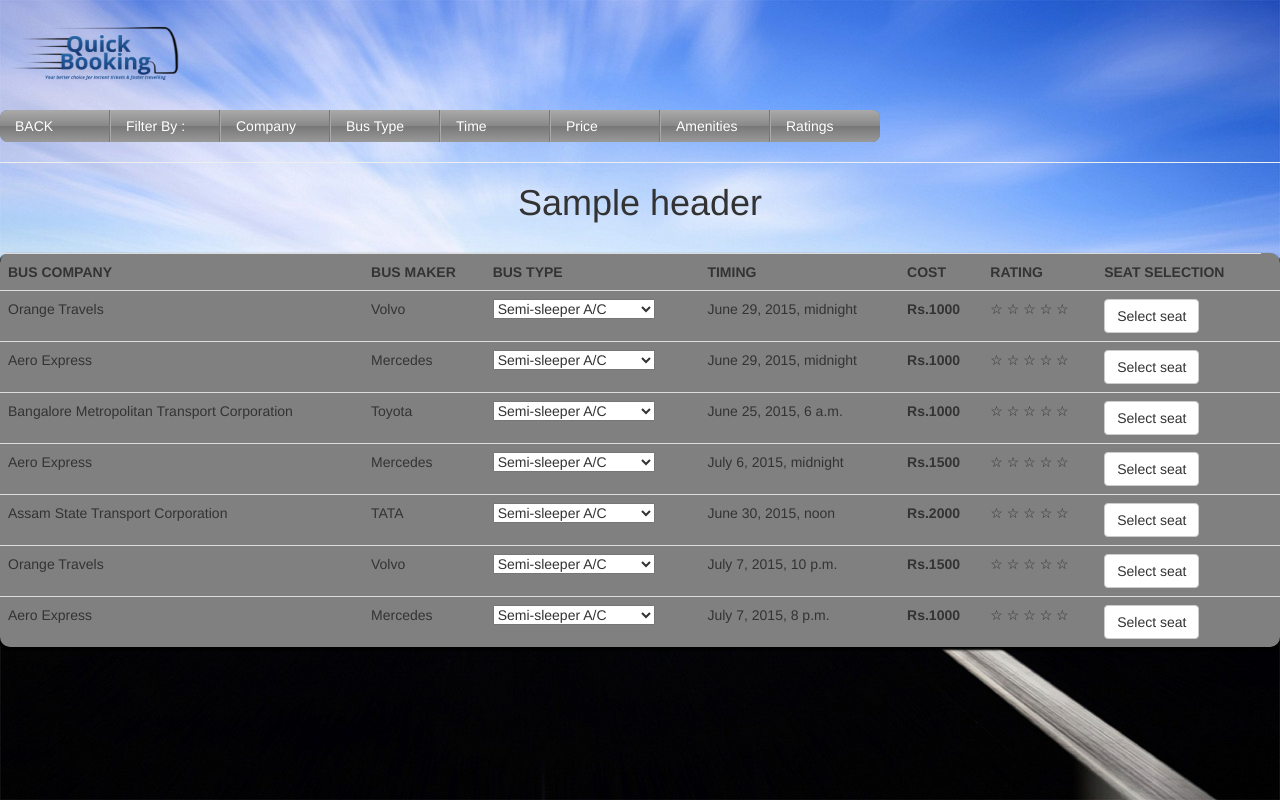
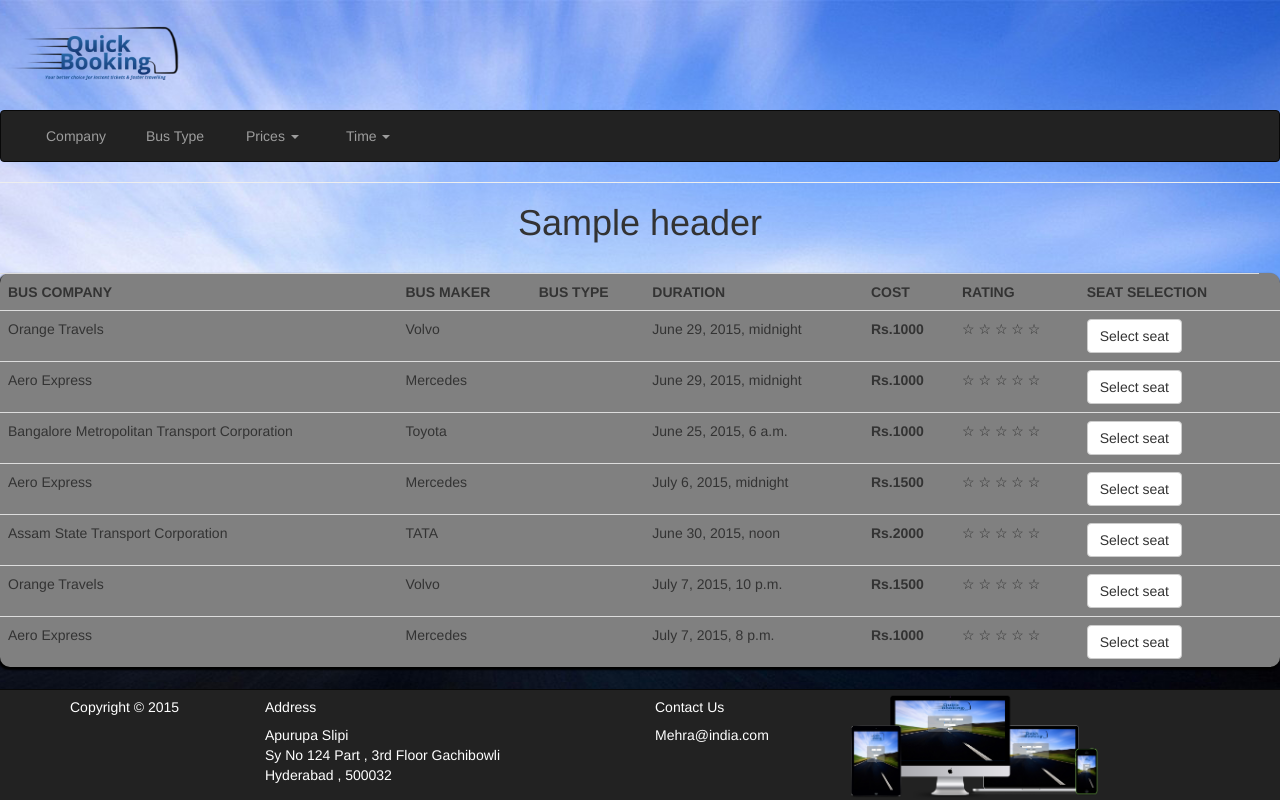
Before and after one commit to knowledge-sharing-campaign/QuickBooking, a Django app: template QuickBooking/templates/QuickBooking/results.html in a window 1280 px wide. Run offline with Django 3.2, Linux system fonts and the light colour scheme; data comes from the database, SQL or seed files in the repository; tables that the repository leaves empty hold one stand-in row (values such as "Sample post"); the template is opened without the code that fills it: values that come from a table or form of the project are taken from there, most other values are stand-ins (such as "Sample title", 1, 10 or a date in 2020); some libraries are stand-ins or nearby versions.

Commit message:
Axel/benn/farel |#92| Adding the address within the footer and the call center

```diff
--- a/QuickBooking/static/QuickBooking/css/home.css
+++ b/QuickBooking/static/QuickBooking/css/home.css
@@ -4,15 +4,17 @@
 
 }
 body{
-	color: ;
-	font-style:;
 	font-family: 'Verdana';
 	height: ;
 	width: 100%;
-	margin: 0 auto;
-	background-size: 100% , 100% ;
 	background-repeat: no-repeat;
-	background-image: url("../images/way3.jpeg");
+	background-image: url("../images/way4.jpg");
+    -moz-background-size: cover;
+	-webkit-background-size: cover;
+	background-size: cover;
+	background-position: top center !important;
+	background-repeat: no-repeat !important;
+	background-attachment: fixed;
 
 }
 
@@ -42,7 +44,7 @@ li{
 	float: left;
 	display: inline-block;
 	width: 100px;
-	background-color:
+	background-color: ;
 }
 
 .table{
@@ -51,8 +53,12 @@ li{
 	background-color: rgb(128,128,128);
 	box-shadow: -1px 2px 2px 1px rgba(0, 0, 0, 1);
 }
-
+.header{
+	position: relative;
+	width: 100%;
+}
 .logo1{
+	text-align:center;
 	margin: -50px 50px 0em;
 	padding: -45px -5px 0em;
 }
@@ -69,3 +75,7 @@ li{
 .selectedRoute{
     text-align: center;
 }
+
+footer , h5{
+	color: white;
+}
--- a/QuickBooking/static/QuickBooking/js/home.js
+++ b/QuickBooking/static/QuickBooking/js/home.js
@@ -8,8 +8,6 @@ function checkTravelType(option) {
           $('#form2').css("display", "none");
         } else
         $('#form2').css("display", "inline-block");
-
-
 }
 
 function oneTripDate(){
@@ -38,3 +36,8 @@ function loadAutocomplete (id, busRoutes) {
     });
   });
 }
+
+ function validateForm () {
+       return false;
+
+ }
--- a/QuickBooking/templates/QuickBooking/results.html
+++ b/QuickBooking/templates/QuickBooking/results.html
@@ -18,123 +18,72 @@
                                 <script type="text/javascript" src="{% static "QuickBooking/js/bootstrap.js" %}"></script>
                             </head>
                             <body>
-                                <a href="document.location.href="/";"> <img src="{% static "QuickBooking/images/logo3.png" %}" height="110"/></a>
-                                <table style="width:100%" align="center">
-                                    <tr>
-                                        <ul class="menu">
-                                            <li>
-                                                <a href="document.location.href="/";" method="post" class="back">BACK</a>
+                                <img src="{% static "QuickBooking/images/logo3.png" %}" height="110"/>
+
+                                <nav class="navbar navbar-inverse">
+                                <div class="container-fluid">
+                                  <div class="navbar-header">
+                                      <button type="button" class="navbar-toggle collapsed" data-toggle="collapse" data-target="#bs-example-navbar-collapse-1" aria-expanded="false">
+                                        <span class="sr-only"></span>
+                                        <span class="icon-bar"></span>
+                                        <span class="icon-bar"></span>
+                                        <span class="icon-bar"></span>
+                                      </button>
+                                      <a class="navbar-brand" href="#">
+
+                                      </a>
+                                    </div>
+                                  <div class="collapse navbar-collapse" id="bs-example-navbar-collapse-1">
+                                              <ul class="nav navbar-nav">
+                                                <li class="dropdown">
+                                                  <a href="#" class="dropdown-toggle" data-toggle="dropdown"  aria-haspopup="true" aria-expanded="false"> Company </a>
+                                                  <ul class="dropdown-menu">
+                                                    <li><a href="#"></a></li>
+                                                  </ul>
                                                 </li>
-                                            <li>
-                                                <a method="post">Filter By :</a>
+
+                                                <li class="dropdown">
+                                                  <a href="#" class="dropdown-toggle" data-toggle="dropdown" aria-haspopup="true" aria-expanded="false"> Bus Type </a>
+                                                  <ul class="dropdown-menu">
+                                                    <li><a href="#">Action</a></li>
+                                                  </ul>
                                                 </li>
-                                            <li>
-                                                <a href="#">Company</a>
-                                                <ul>
-                                                    <li>
-                                                        <a href="#">Orange Travels</a>
+
+                                                <li class="dropdown">
+                                                  <a href="#" class="dropdown-toggle" data-toggle="dropdown" aria-haspopup="true" aria-expanded="false"> Prices <span class="caret"></span></a>
+                                                  <ul class="dropdown-menu">
+                                                    <li><a href="#">Action</a></li>
+                                                  </ul>
                                                 </li>
-                                                    <li>
-                                                        <a href="#">Bangalore M.T.C</a>
-                                                    </li>
-                                                    <li>
-                                                        <a href="#">Bandra Bus Company</a>
-                                                    </li>
-                                                    <li>
-                                                        <a href="#">BEST Transport Division</a>
+
+                                                <li class="dropdown">
+                                                  <a href="#" class="dropdown-toggle" data-toggle="dropdown" aria-haspopup="true" aria-expanded="false"> Time <span class="caret"></span></a>
+                                                  <ul class="dropdown-menu">
+                                                    <li><a href="#">Action</a></li>
+                                                  </ul>
                                                 </li>
                                               </ul>
-                                            </li>
-                                            <li>
-                                                <a href="#">Bus Type</a>
-                                                <ul>
-                                                    <li>
-                                                        <a href="#">Semi/SleeperAC</a>
-                                                    </li>
-                                                    <li>
-                                                        <a href="#">Semi/Sleeper</a>
-                                                    </li>
-                                                    <li>
-                                                        <a href="#">Sleeper/AC</a>
-                                                    </li>
-                                                    <LI>
-                                                        <a href="#">Sleeper</a>
-                                                    </li>
-                                                </ul>
-                                            </li>
-                                            <li>
-                                                <a href="#">Time</a>
-                                                <ul>
-                                                    <li>
-                                                        <a href="#">00h-30</a>
-                                                    </li>
-                                                    <li>
-                                                        <a href="#">09h-45</a>
-                                                    </li>
-                                                    <li>
-                                                        <a href="#">19h-40</a>
-                                                    </li>
-                                                </ul>
-                                            </li>
-                                            <li>
-                                                <a href="#">Price</a>
-                                                <ul>
-                                                    <li>
-                                                        <a href="#">1000rs</a>
-                                                    </li>
-                                                    <li>
-                                                        <a href="#">1500rs</a>
-                                                    </li>
-                                                    <li>
-                                                        <a href="#">2000rs</a>
-                                                    </li>
-                                                    <li>
-                                                        <a href="#">Else</a>
-                                                    </li>
-                                                </ul>
-                                            </li>
-                                            <li>
-                                                <a href="#">Amenities</a>
-                                                <ul>
-                                                    <li>
-                                                        <a href="#">Wifi</a>
-                                                    </li>
-                                                    <li>
-                                                        <a href="#">News Paper</a>
-                                                    </li>
-                                                    <li>
-                                                        <a href="#">Food</a>
-                                                    </li>
-                                                    <li>
-                                                        <a href="#">Cinema</a>
-                                                    </li>
-                                                </ul>
-                                                <li>
-                                                    <a href="#">Ratings</a>
-                                                    <ul>
-                                                        <li>
-                                                            <a href="#">Very Good</a>
-                                                        </li>
-                                                        <li>
-                                                            <a href="#">Good</a>
-                                                        </li>
-                                                        <li>
-                                                            <a href="#">Bad</a>
-                                                        </li>
-                                                    </ul>
-                                                </tr>
-                                            </table>
+                                            </div>
+                                          </div>
+                                        </div>
+                                       </nav>
+
+
+
+
+
                                             <hr>
+
                                                 <div class="selectedRoute">
                                                     <h1>{{ header }}</h1>
                                                 </div>
                                                 <br />
-                                                <table style="width:100%" class="table">
+                                                <table class="table">
                                                     <tr>
                                                         <th>BUS COMPANY</th>
                                                         <th>BUS MAKER</th>
                                                         <th>BUS TYPE</th>
-                                                        <th>TIMING</th>
+                                                        <th>DURATION</th>
                                                         <th>COST</th>
                                                         <th>RATING</th>
                                                         <th>SEAT SELECTION</th>
@@ -143,14 +92,7 @@
                                                     <tr>
                                                         <td>{{ route.bus.company }}</td>
                                                         <td>{{ route.bus.make }}</td>
-                                                        <td>
-                                                            <select>
-                                                                <option value = "BusType1" > Semi-sleeper A/C </option    >
-                                                                <option value = "BusType2" > Semi-sleeper Non A/C</option>
-                                                                <option value = "BusType3" > sleeper AC  </option>
-                                                                <option value = "BusType4" > sleeper Non A/C </option>
-                                                            </select>
-                                                        </td>
+                                                        <td>{{ route. }}</td>
                                                         <td>{{ route.timing.date }}</td>
                                                         <th> Rs.{{ route.cost }} </th>
                                                         <td>
@@ -447,7 +389,6 @@
                                                                                             <div class="modal-footer">
                                                                                                 <form action ="{% url 'QuickBooking:details' %}" method="post">
                                                                                                     {% csrf_token %}
-
                                                                                                     <button class="btn btn-primary">Continue</button>
                                                                                                 </form>
                                                                                             </div>
@@ -459,6 +400,42 @@
                                                                         {% endfor %}
                                                                     </div>
                                                                 </table>
+
+                                                                <br /><br /><br /><br />
+
+
+     <footer>
+      <nav class="navbar navbar-inverse navbar-fixed-bottom">
+         <div class="container">
+             <div class="row">
+                 <div class="col-lg-2">
+                     <h5>Copyright &copy; 2015</h5>
+                 </div>
+
+                 <div class="col-lg-4">
+                     <h5>Address</h5>
+                     <p>Apurupa Slipi
+                     <br>
+                     Sy No 124 Part , 3rd Floor Gachibowli
+                     <br>
+                      Hyderabad , 500032
+                     </p>
+                 </div>
+
+                 <div class="col-lg-2">
+                    <h5>Contact Us</h5>
+                    <p>Mehra@india.com</p>
+                 </div>
+
+                 <div class="col-lg-4">
+                     <img src="{% static "QuickBooking/images/ecran.png" %}" height="110"/>
+                 </div>
+             </div>
+         </div>
+        </nav>
+     </footer>
+
+
                                                                 <script src="https://ajax.googleapis.com/ajax/libs/jquery/1.11.3/jquery.min.js"></script>
                                                                 <link rel="stylesheet" href="https://ajax.googleapis.com/ajax/libs/jqueryui/1.11.4/themes/smoothness/jquery-ui.css">
                                                                     <script src="https://ajax.googleapis.com/ajax/libs/jqueryui/1.11.4/jquery-ui.min.js"></script>
```
Also changed, not shown: QuickBooking/templates/QuickBooking/index.html (+40 -7 lines), QuickBooking/static/QuickBooking/images/Ecran.png (added), QuickBooking/static/QuickBooking/images/callCenter.png (added), QuickBooking/static/QuickBooking/images/way4.jpg (added). Lines whose indentation alone changed are shown as unchanged.
